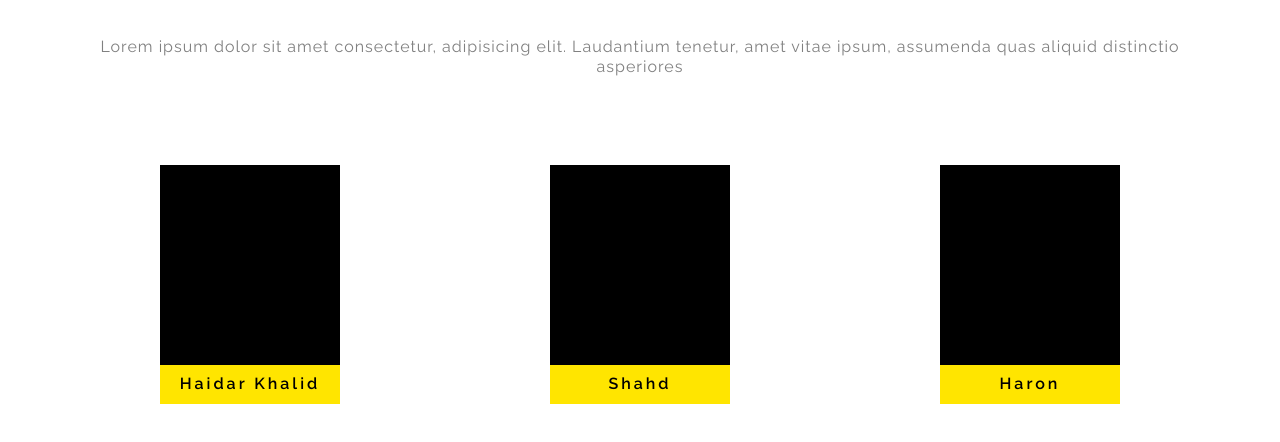
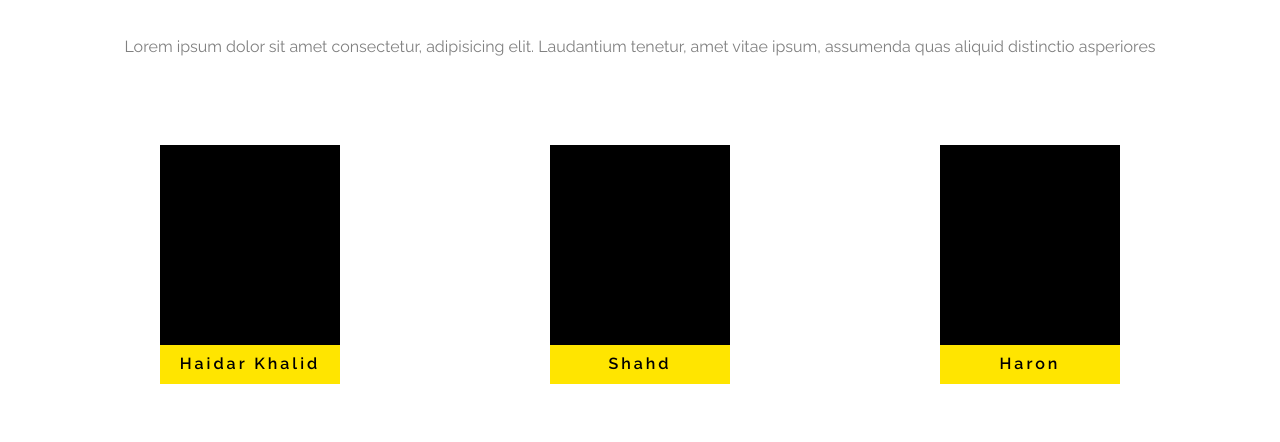
Before and after one commit to shahd000936/our-project, a plain HTML site: page index.html in a window 1280 px wide. Shown: the part 204-646 px from the top of the page. Drawn offline with nearby package versions, Linux system fonts and the light colour scheme.

Commit message:
remoe letter spacing from the main css file

```diff
--- a/css/main.css
+++ b/css/main.css
@@ -13,10 +13,6 @@ html {
 }
 
 .container{
-  /* do we need padding? */
-
-  /*  padding-left: 50px; */
-  /* padding-right: 50px;  */
   margin-left: auto;
   margin-right: auto;
   display: grid;
@@ -24,7 +20,8 @@ html {
   column-gap: 30px;
   width: 600px;
   font-family: 'Raleway', sans-serif;
-  letter-spacing: 1px;
+  /* add the letter spacing to your section not to the main style sheet */
+
 }
 @media (min-width: 768px) {
   .container {
```
Also changed, not shown: index.html (+0 -2 lines).
